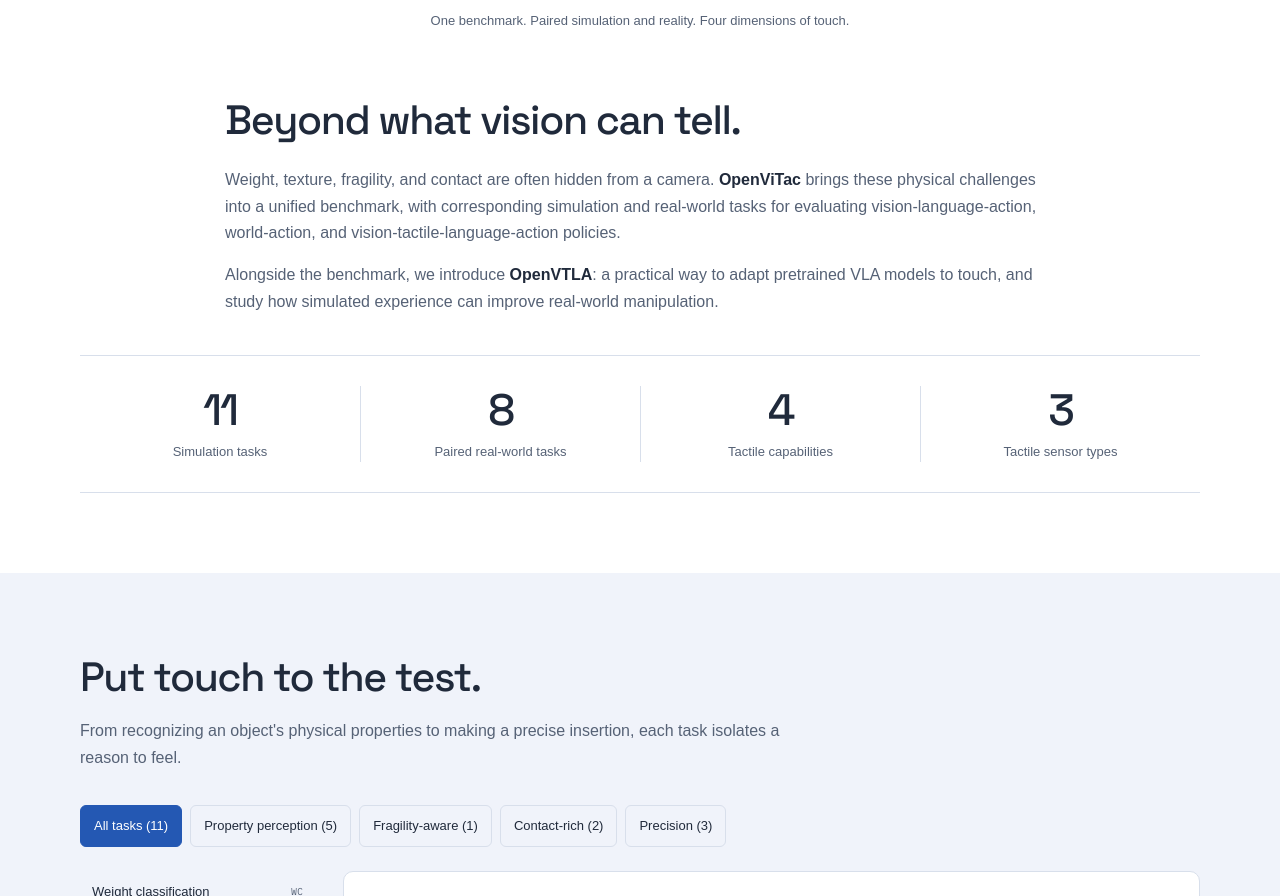
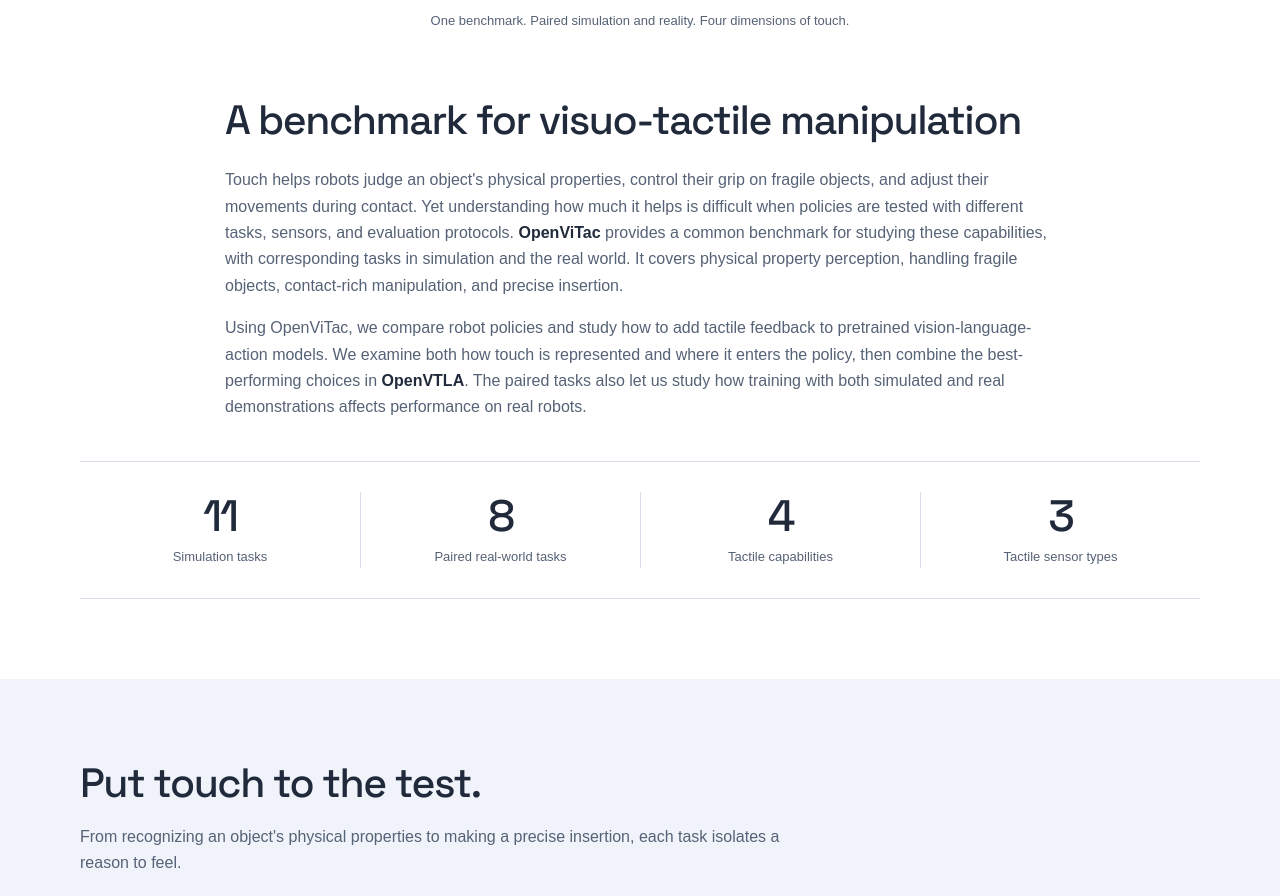
Before and after one commit to FVL-Repo/OpenViTac-website, a website: page index.html in a window 1280 px wide. Shown: the part 1398-2294 px from the top of the page. Drawn offline with Linux system fonts and the light colour scheme.

Commit message:
docs(site): rewrite the benchmark introduction from the manuscript
Replace the abstract overview heading with a direct description of the visuo-tactile manipulation benchmark.

Explain the evaluation gap, tactile capabilities, OpenVTLA design study, and sim-real co-training in plain language grounded in the paper's abstract and introduction.

```diff
--- a/index.html
+++ b/index.html
@@ -124,18 +124,26 @@
           </figcaption>
         </figure>
         <div class="overview-copy">
-          <h2 id="overview-title">Beyond what vision can tell.</h2>
+          <h2 id="overview-title">A benchmark for visuo-tactile manipulation</h2>
           <p>
-            Weight, texture, fragility, and contact are often hidden from a
-            camera. <strong>OpenViTac</strong> brings these physical challenges
-            into a unified benchmark, with corresponding simulation and
-            real-world tasks for evaluating vision-language-action,
-            world-action, and vision-tactile-language-action policies.
+            Touch helps robots judge an object's physical properties, control
+            their grip on fragile objects, and adjust their movements during
+            contact. Yet understanding how much it helps is difficult when
+            policies are tested with different tasks, sensors, and evaluation
+            protocols. <strong>OpenViTac</strong> provides a common benchmark
+            for studying these capabilities, with corresponding tasks in
+            simulation and the real world. It covers physical property
+            perception, handling fragile objects, contact-rich manipulation,
+            and precise insertion.
           </p>
           <p>
-            Alongside the benchmark, we introduce <strong>OpenVTLA</strong>: a
-            practical way to adapt pretrained VLA models to touch, and study how
-            simulated experience can improve real-world manipulation.
+            Using OpenViTac, we compare robot policies and study how to add
+            tactile feedback to pretrained vision-language-action models. We
+            examine both how touch is represented and where it enters the
+            policy, then combine the best-performing choices in
+            <strong>OpenVTLA</strong>. The paired tasks also let us study how
+            training with both simulated and real demonstrations affects
+            performance on real robots.
           </p>
         </div>
         <dl class="benchmark-facts">
```
